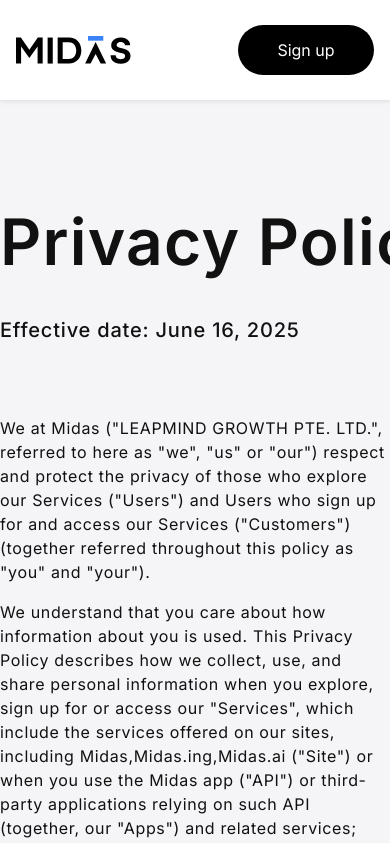
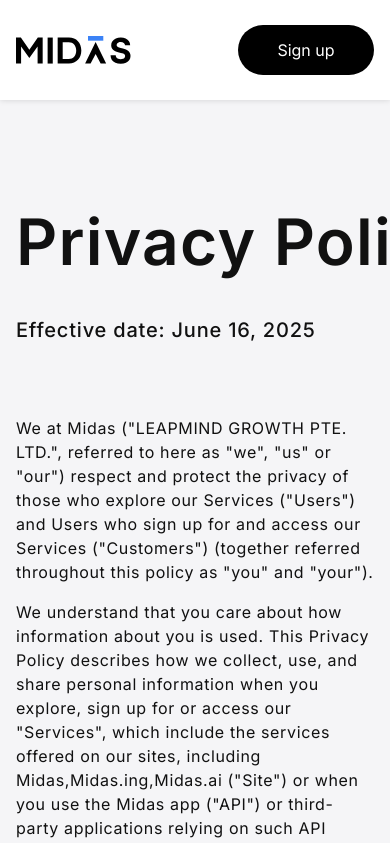
Before and after one commit to growthylab/official-website, a Next.js app: page /privacy-policy in a window 390 px wide. Shown: the top 843 px of the page. Built offline with nearby package versions, Linux system fonts and the light colour scheme.

Commit message:
style: 优化privacy响应式

```diff
--- a/src/app/globals.css
+++ b/src/app/globals.css
@@ -77,6 +77,12 @@
   @apply text-[24px] leading-[44px] font-light text-[#3F3F46] tracking-[0.96px];
 }
 
+@layer components {
+  .adaptive-margin {
+    @apply px-4 md:max-w-custom xl:mx-auto xl:px-0 ;
+  }
+}
+
 .maintitle {
   letter-spacing: 1.28px;
 }
--- a/src/app/privacy-policy/page.tsx
+++ b/src/app/privacy-policy/page.tsx
@@ -1,6 +1,6 @@
 export default function PrivacyPolicy() {
   return (
-    <div className="leading-[0] not-italic relative w-full max-w-custom mx-auto text-left pt-[100px]">
+    <div className="leading-[0] not-italic relative w-full adaptive-margin text-left pt-[100px]">
       <div className="font-['Inter'] font-semibold text-[#111111] text-[64px] tracking-[1.28px] mb-6">
         <h1 className="leading-[84px] whitespace-pre">Privacy Policy</h1>
       </div>
--- a/src/app/terms-of-service/page.tsx
+++ b/src/app/terms-of-service/page.tsx
@@ -1,6 +1,6 @@
 export default function TermOfService() {
   return (
-    <div className="leading-[0] not-italic relative w-full max-w-custom mx-auto text-left pt-[100px]">
+    <div className="leading-[0] not-italic relative adaptive-margin text-left pt-[100px]">
       <div className="font-['Inter'] font-semibold text-[#111111] text-[64px] tracking-[1.28px] mb-6">
         <h1 className="leading-[84px] whitespace-pre">Terms of Service</h1>
       </div>
```
